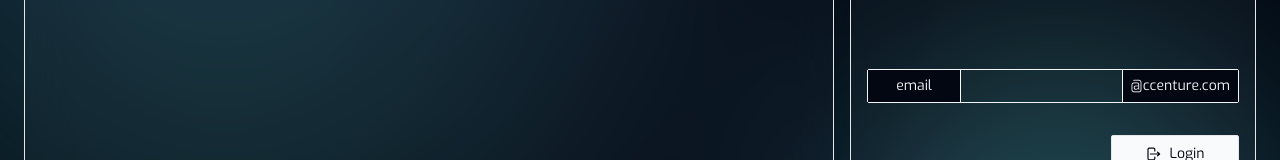
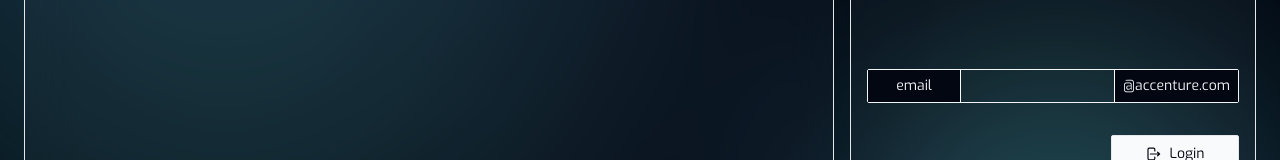
Before and after one commit to kettei-sproutty/scuderia-fe, a Next.js app: page /auth in a window 1280 px wide. Shown: the part 279-439 px from the top of the page. Built offline with nearby package versions, Linux system fonts and the light colour scheme.

Commit message:
fix: accenture suffix & button alignment(workshop) (#98)

```diff
--- a/app/auth/step.tsx
+++ b/app/auth/step.tsx
@@ -51,7 +51,7 @@ export const EmailStep = ({ setEmail, setStep }: EmailStepProps) => {
         x: { delay: 1.5 },
       }}
     >
-      <InputText id="email" name="email" label="email" suffix="@ccenture.com" />
+      <InputText id="email" name="email" label="email" suffix="@accenture.com" />
       <div className={"flex w-full justify-end"}>
         <Button disabled={pending} type="submit">
           <ArrowRightOnRectangleIcon className={"h-4"} />
--- a/app/workshop/[id]/question-form.tsx
+++ b/app/workshop/[id]/question-form.tsx
@@ -41,11 +41,9 @@ const QuestionForm: FC<QuestionFormProps> = ({ workshopId }) => {
         onChange={handleQuestionChange}
         required
       />
-      <div className="w-1/5">
-        <Button type="submit" disabled={!question}>
-          Submit
-        </Button>
-      </div>
+      <Button type="submit" disabled={!question}>
+        Submit
+      </Button>
     </form>
   );
 };
```
